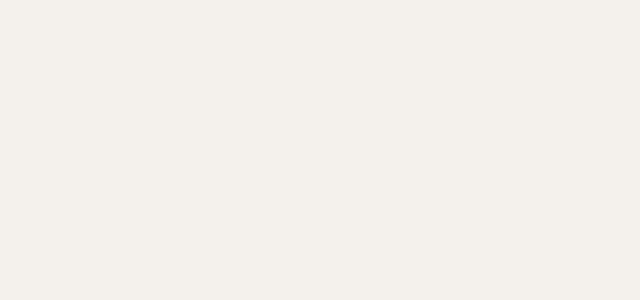
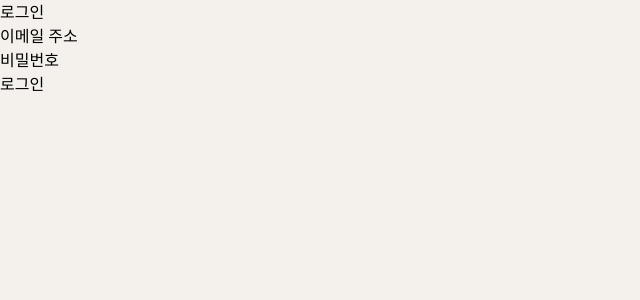
Before and after one commit to Pen-Pals/front_penpal, a React (Vite) app: page /signin in a window 1280 px wide. Before the commit this address had no page. Shown: the top 300 px of the page, without its empty margins (0-640 px from the left). Built offline with nearby package versions, Linux system fonts and the light colour scheme.

Commit message:
Edit: Signin 페이지 수정

```diff
--- a/src/App.tsx
+++ b/src/App.tsx
@@ -2,14 +2,14 @@ import { BrowserRouter, Routes, Route } from "react-router-dom";
 import "./index.css";
 
 import { Layout } from "./utils/layout/Layout";
-import { Login, Signup, Search, Globesample, Mail } from "./pages";
+import { Signin, Signup, Search, Globesample, Mail } from "./pages";
 import MailGlobe from "./components/globe/MailGlobe";
 
 function App() {
   return (
     <BrowserRouter>
       <Routes>
-        <Route path="/" element={<Login />} />
+        <Route path="/signin" element={<Signin />} />
         <Route path="/signup" element={<Signup />} />
         {/* 샘플 페이지 */}
         <Route path="/three" element={<MailGlobe />} />
--- a/src/pages/Login.tsx
+++ /dev/null
@@ -1,7 +0,0 @@
-import React from "react";
-
-const Login = () => {
-  return <div>login</div>;
-};
-
-export default Login;
--- /dev/null
+++ b/src/pages/Signin.tsx
@@ -0,0 +1,65 @@
+import React, { useState } from "react";
+import axios from "axios";
+import { useNavigate } from "react-router-dom";
+
+const Signin: React.FC = () => {
+  const [email, setEmail] = useState<string>("");
+  const [password, setPassword] = useState<string>("");
+  const navigate = useNavigate();
+
+  const handleSubmit = async (e: React.FormEvent) => {
+    e.preventDefault();
+
+    try {
+      // Send a POST request to the login endpoint
+      const response = await axios.post(
+        "http://myswagger-env.eba-tf5qrbch.ap-northeast-2.elasticbeanstalk.com/api/auth/login",
+        {
+          email,
+          password,
+        }
+      );
+
+      // If login is successful, navigate to the home page ('/')
+      if (response.status === 200) {
+        navigate("/");
+      } else {
+        // Handle other status codes or error cases as needed
+      }
+    } catch (error) {
+      // Handle errors (e.g., display an error message)
+      console.error("Login failed:", error);
+    }
+  };
+
+  return (
+    <div>
+      <h1>로그인</h1>
+      <form onSubmit={handleSubmit}>
+        <div>
+          <label htmlFor="email">이메일 주소</label>
+          <input
+            type="email"
+            id="email"
+            value={email}
+            onChange={(e) => setEmail(e.target.value)}
+            required
+          />
+        </div>
+        <div>
+          <label htmlFor="password">비밀번호</label>
+          <input
+            type="password"
+            id="password"
+            value={password}
+            onChange={(e) => setPassword(e.target.value)}
+            required
+          />
+        </div>
+        <button type="submit">로그인</button>
+      </form>
+    </div>
+  );
+};
+
+export default Signin;
--- a/src/pages/index.tsx
+++ b/src/pages/index.tsx
@@ -1,7 +1,7 @@
 import Signup from "./Signup";
-import Login from "./Login";
+import Signin from "./Signin";
 import Globesample from "./Globesample";
 import Mail from "./Mail";
 import Search from "./Search";
 
-export { Globesample, Login, Mail, Search, Signup };
+export { Globesample, Signin, Mail, Search, Signup };
```
